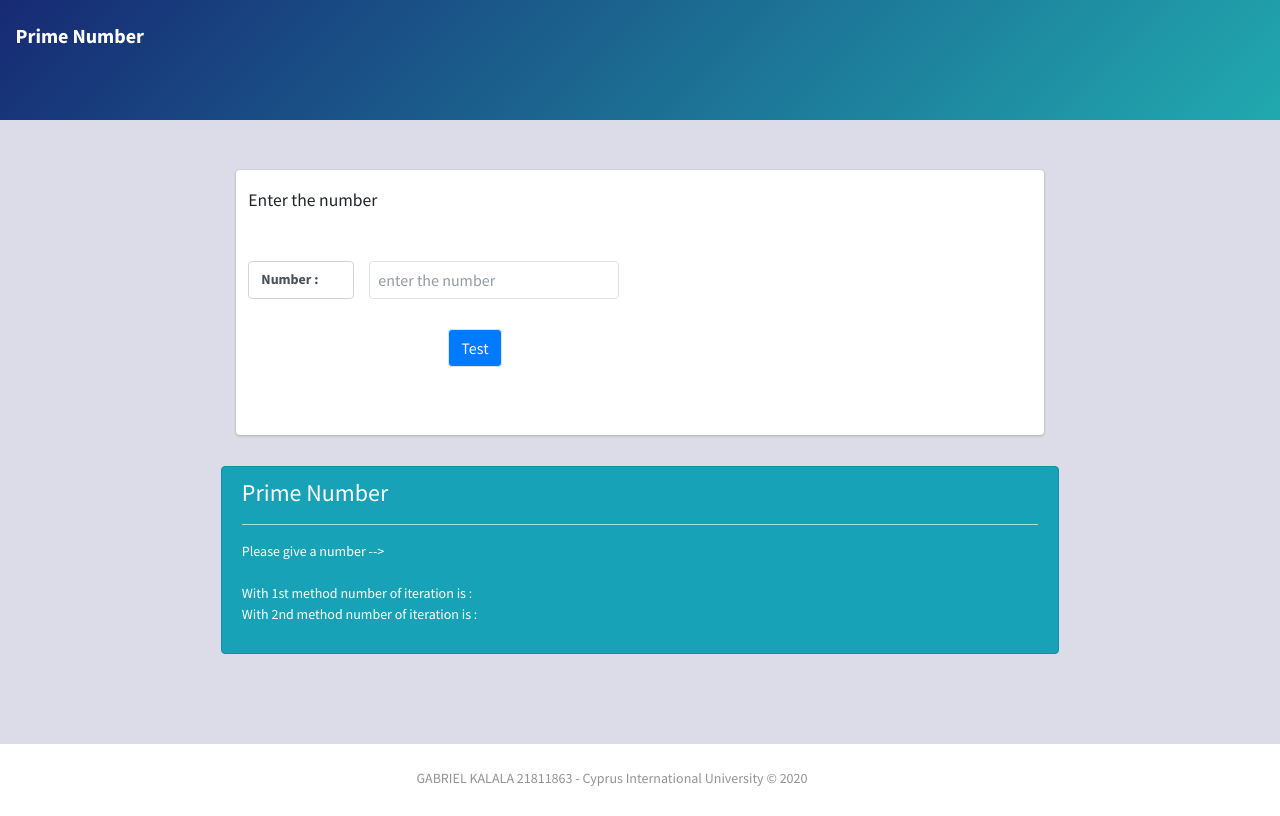
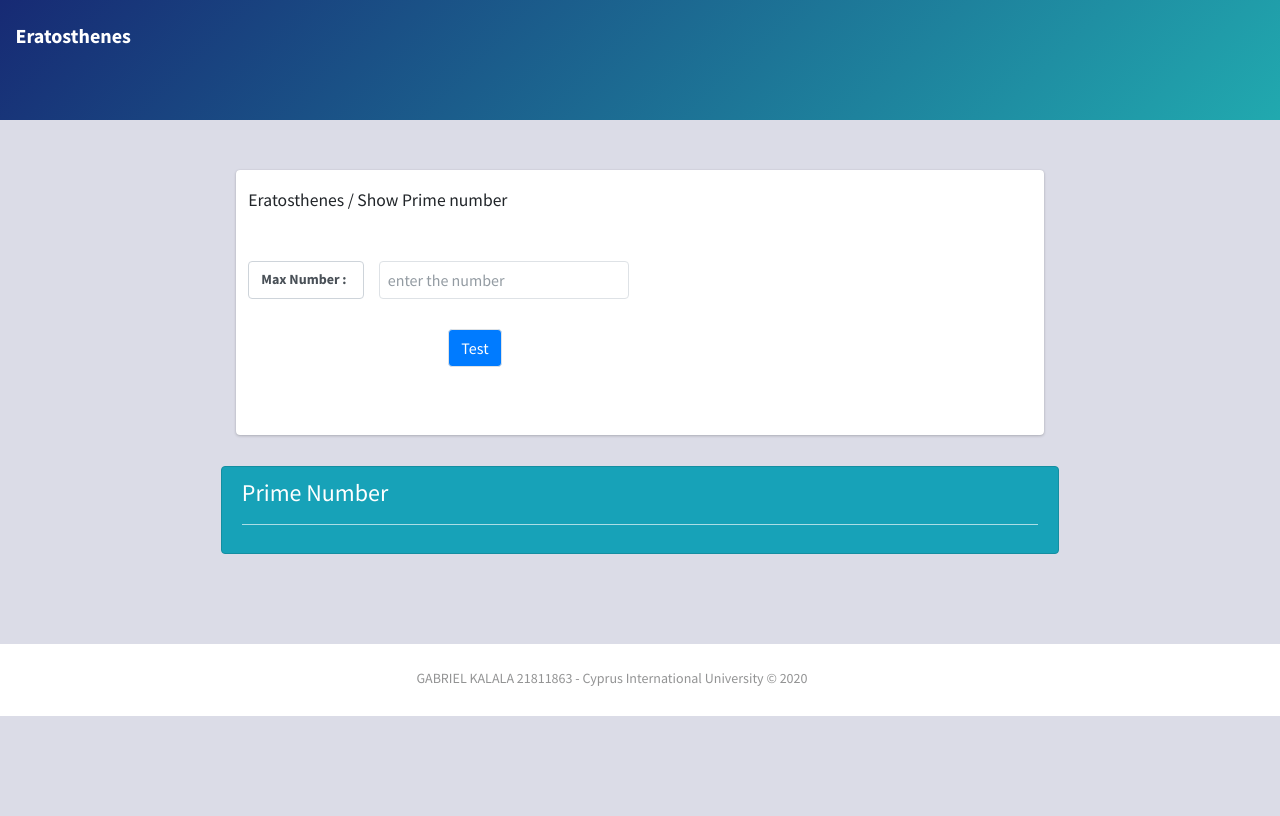
Before and after one commit to gabrielkalala/eratosthenes, a PHP site: page / in a window 1280 px wide. After the commit the page ends 716 px from the top, so only its background shows below. Run offline with PHP 8.4, Linux system fonts and the light colour scheme.

Commit message:
design check prime number

```diff
--- a/index.php
+++ b/index.php
@@ -3,7 +3,7 @@
 <head>
     <meta charset="utf-8" />
     <meta name="viewport" content="width=device-width, initial-scale=1.0, shrink-to-fit=no" />
-    <title>index</title>
+    <title>ERATOSTHENES</title>
     <link rel="stylesheet" href="dist/css/bootstrap.min.css" />
     <link rel="stylesheet" href="https://fonts.googleapis.com/css?family=Bitter:400,700" />
     <link rel="stylesheet" href="https://fonts.googleapis.com/css?family=Source+Sans+Pro:300,400,700" />
@@ -14,11 +14,10 @@
 </head>
 
 <body style="background-color: rgb(219,220,231);font-size: 14px;">
-    <header></header>
     <div>
         <div class="header-blue" style="height: 70px;">
             <nav class="navbar navbar-light navbar-expand-md navigation-clean-search">
-                <div class="container-fluid"><a class="navbar-brand" href="#">Prime Number</a></div>
+                <div class="container-fluid"><a class="navbar-brand" href="#">Eratosthenes</a></div>
             </nav>
         </div>
     </div>
@@ -27,15 +26,15 @@
             <div class="card">
                 <div class="card-body" style="width: 500;">
                     <div class="row">
-                        <h1 class="card-title" style="margin-bottom: 50px;">Enter the number</h1>
+                        <h1 class="card-title" style="margin-bottom: 50px;">Eratosthenes / Show Prime number</h1>
                     </div>
                     <form id="numberForm" class="form-group row" action="index.php" method="post">
 
                         <div class="form-group">
                             <div class="form-group">
                                 <div class="row">
-                                    <div class="col-lg-4"><label class="col-form-label form-control">Number :</label></div>
-                                    <div class="col-lg-8"><input type="number" class="border rounded form-control " name="primenumber" placeholder="enter the number" min="1" required style="padding: 0px;padding-left: 8px;margin-left: 0px;width: 250px;" /></div>
+                                    <div class="col-lg-4"><label class="col-form-label form-control">Max Number :</label></div>
+                                    <div class="col-lg-8"><input type="number" class="border rounded form-control " name="maxnumber" placeholder="enter the number" min="1" required style="padding: 0px;padding-left: 8px;margin-left: 0px;width: 250px;" /></div>
                                 </div>
                                 <button class="btn btn-primary border rounded" type="submit" style="margin-top: 30px;margin-left: 200px;font-style: normal;">Test</button>
                             </div>
@@ -45,100 +44,36 @@
             </div>
         </div>
     </section>
+
     <section class="col-lg-8 offset-lg-2">
-        <!-- METHOD I -->
         <?php
-        $test = True;
-        $count = 1;
-        $factor = array();
-
-        if (isset($_POST['primenumber'])) {
-            $n = $_POST['primenumber'];
-            for ($i = 2; $i < $n; $i++) {
-                $count = $count + 1;
-                if (($n % $i) == 0) {
-                    $factor[] = $i;
-                    $test = False;
-                }
+        if(isset($_POST['maxnumber'])){
+            $m = $_POST['maxnumber'];
+            $primenumber = array();
+            $k="";
+            if($m<2){
+        ?>
+                <div class="alert alert-danger" role="alert">
+                    <h4 class="alert-heading">ERROR</h4>
+                    <hr>
+                    <p>The max number must be greater than 2 (max number > 2 ).</p>
+                </div>
+        <?php
+            }else{
             }
-
-            if ($test == True) {
-                $factor[] = $n;
-                $k = "";
-                foreach ($factor as $key => $value) {
-                    $k = $k . '' . $value . " | ";
-                }
-                $status = "" . $n . " is <strong> Prime Number </strong> and Factors are -> " . $k;
-            } else {
-                $factor[] = $n;
-                $k = "";
-                foreach ($factor as $key => $value) {
-                    $k = $k . '' . $value . " | ";
-                }
-                $status = "" . $n . " is composite Number and Factors are -> " . $k;
-            }
+            //var_dump($primenumber);
         }
-        ?>
-        <!-- METHOD II -->
-        <?php
-        $i = 2;
-        $count2 = 0;
-        $countnotprime = 0;
-
-        if (isset($_POST['primenumber'])) {
-            $n = $_POST['primenumber'];
-            $x = $n;
-            $b = sqrt($n);
-            while ($x > 1 && $i <= $b) {
-                $count2 = $count2 + 1;
-
-                while (($x % $i) == 0) {
-                    //echo $i;
-
-                    $x = $x / $i;
-                    $b = sqrt($x);
-                    $countnotprime = $countnotprime + 1;
-
-                    //echo (", ");
-                }
-
-                $i = $i + 1;
-            }
-
-            if ($countnotprime == 0) {
-                //echo ($n);
-                //echo ("Number of iteration: ");
-                //echo $count2;
-                $c = $count2;
-            }else {
-
-                if ($x > 1) {
-                    echo $x;
-                    echo ("<br>");
-                }
-
-                echo ($n);
-                $countnotprime = $countnotprime + 1;
-                $c = $countnotprime;
-                echo ("Number of iteration: ");
-                echo ($countnotprime);
-            }
-        }
-
         ?>
 
         <div class="alert alert-info" role="alert">
             <h4 class="alert-heading">Prime Number</h4>
             <hr>
-            <p>Please give a number --> <?php if (isset($_POST['primenumber'])) {
-                                            echo $n;
-                                        } ?>
-                <br />
-                <?php if (isset($_POST['primenumber'])) {
-                    echo $status;
-                } ?><br />
-                With 1st method number of iteration is : <?php if (isset($_POST['primenumber'])) { echo $count;} ?><br />
-                With 2nd method number of iteration is : <?php if (isset($_POST['primenumber'])) { echo $c;} ?>
+            <p>
+                <?php
+                if (isset($_POST['maxnumber'])) {
+
+                }
+                ?>
             </p>
         </div>
     </section>
```
